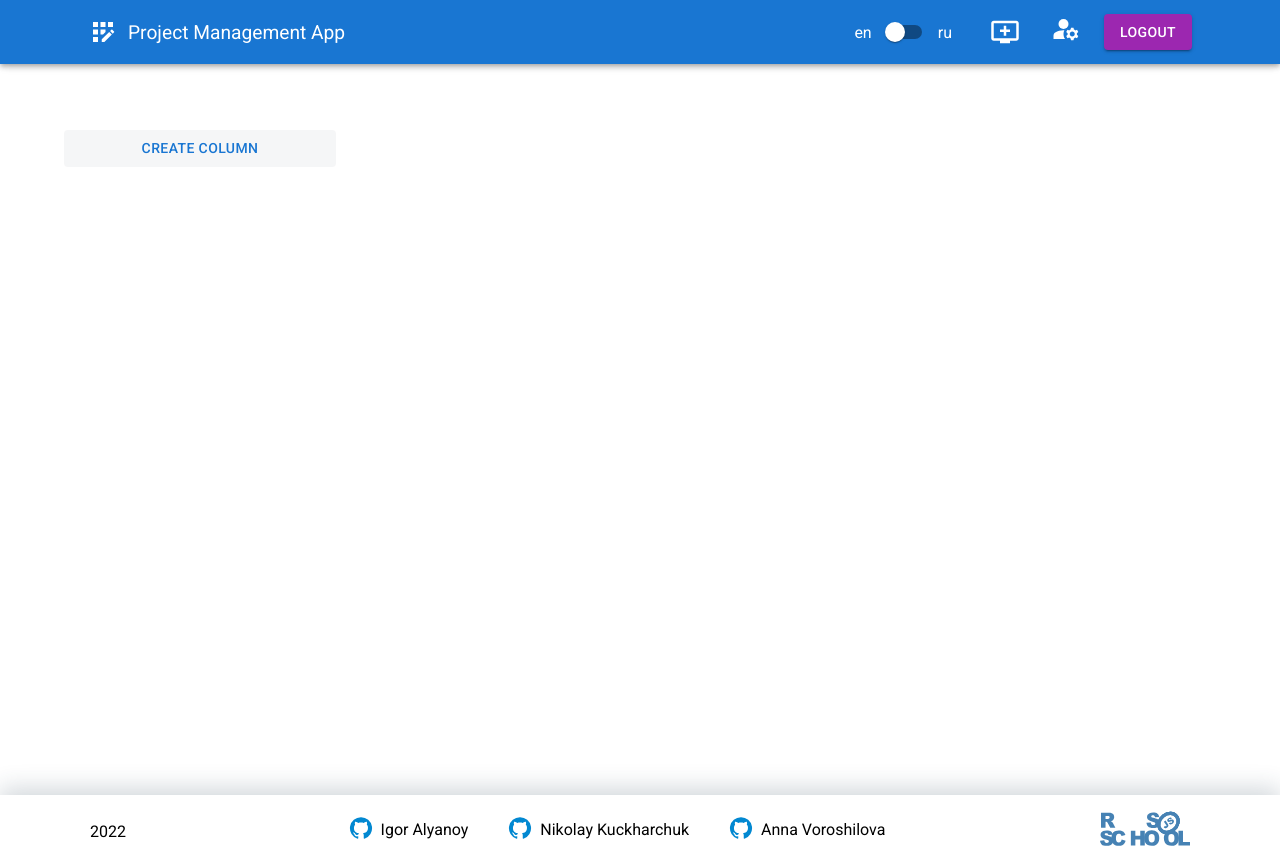
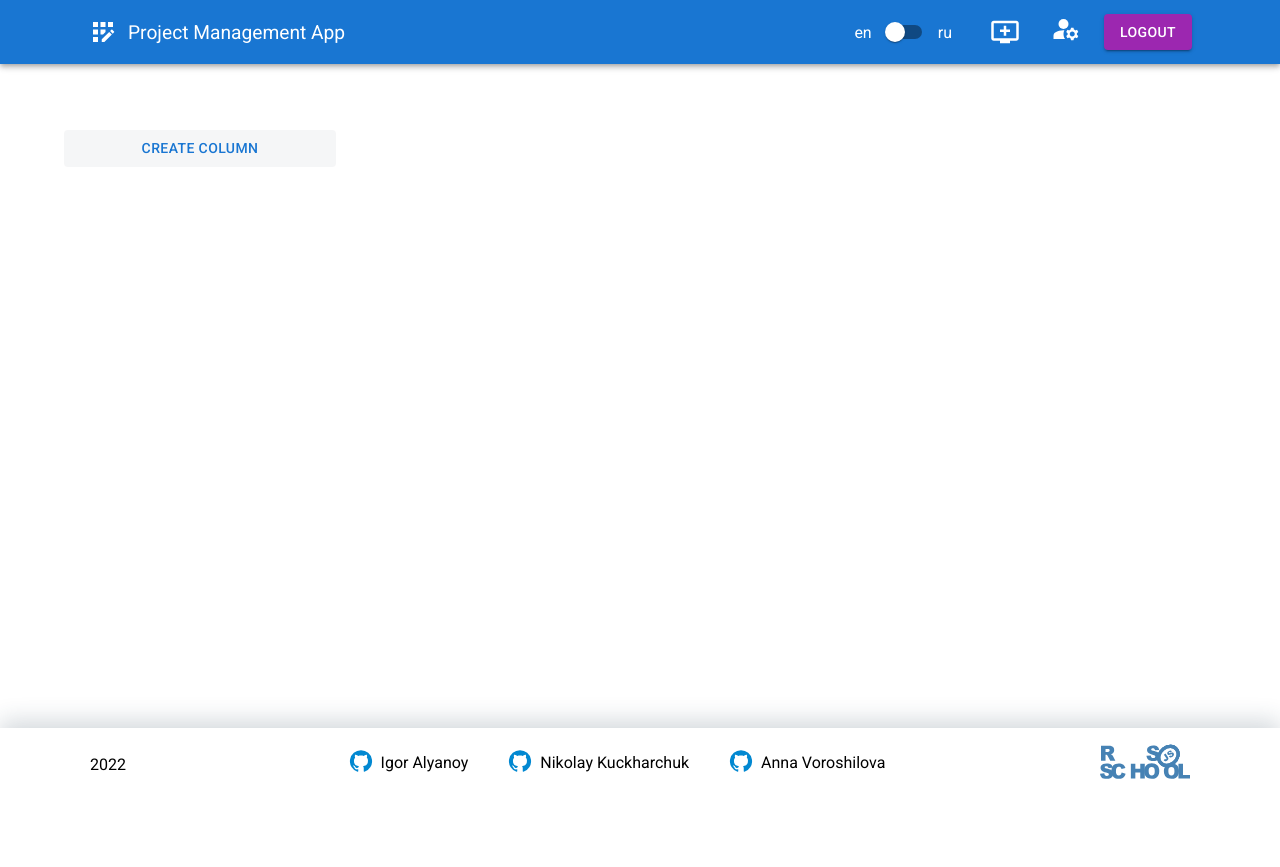
Before and after one commit to Nick1091/project-management-app, a React (Create React App) app: page /main/board/1 in a window 1280 px wide. After the commit the page ends 800 px from the top, so only its background shows below. Built offline with nearby package versions, Linux system fonts and the light colour scheme.

Commit message:
fix: fix vertical scroll in board page because of adding footer

```diff
--- a/src/components/BoardComponents/BoardTitle/styled.ts
+++ b/src/components/BoardComponents/BoardTitle/styled.ts
@@ -1,7 +1,7 @@
 import styled, { css } from 'styled-components';
 
 export const TitleContainer = styled.div`
-  margin: 16px 0 40px 0;
+  padding: 16px 0 40px 0;
 `;
 
 const titleText = css`
--- a/src/components/BoardComponents/ColumnsList/styled.ts
+++ b/src/components/BoardComponents/ColumnsList/styled.ts
@@ -10,7 +10,7 @@ export const ColumnContainer = styled.ul`
   overflow-y: auto;
   margin: 0;
   padding: 0;
-  height: calc(100vh - 159px); // header + title
+  height: calc(100vh - 256px); // 64 + 96 + 72 + 24 header + title + footer + footer margin
 `;
 
 export const Column = styled.li`
```
